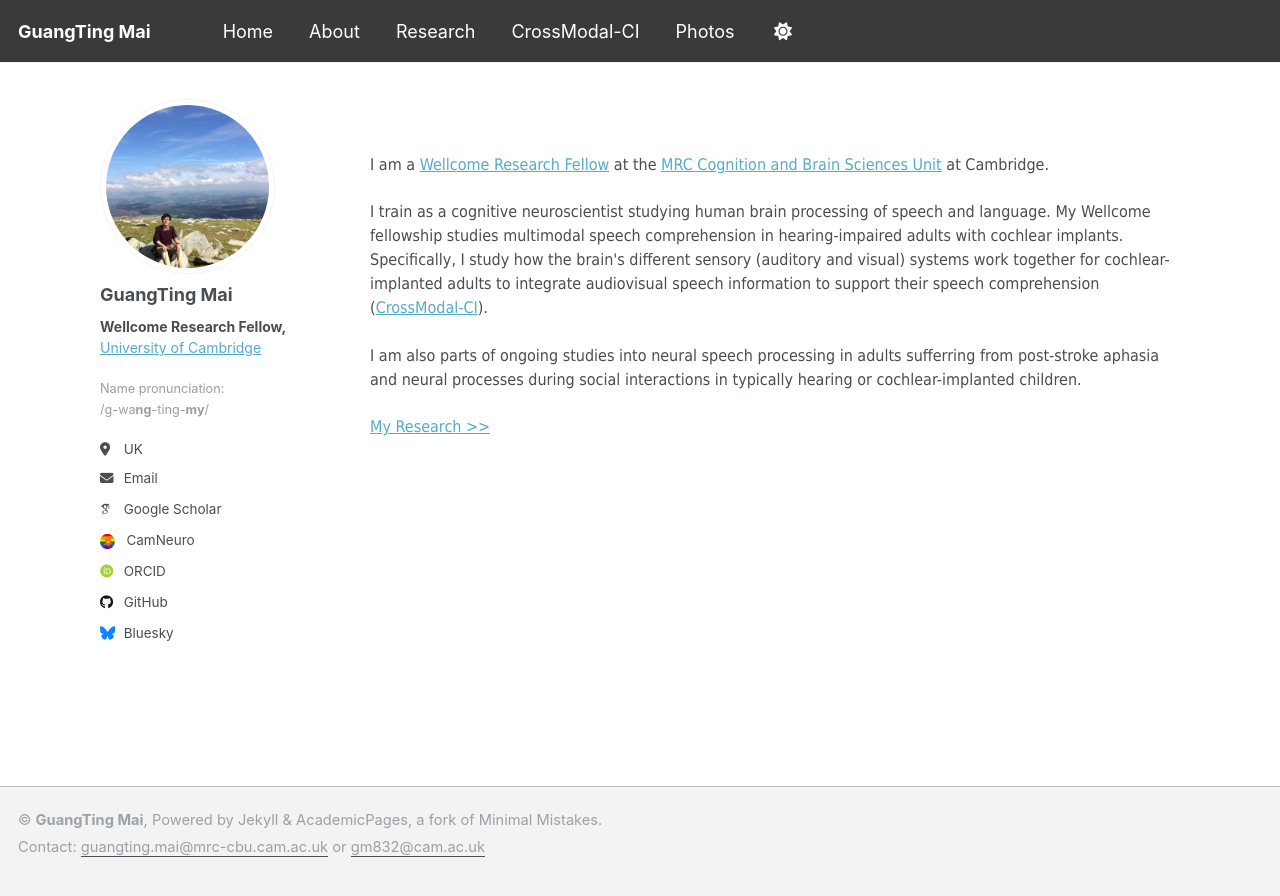
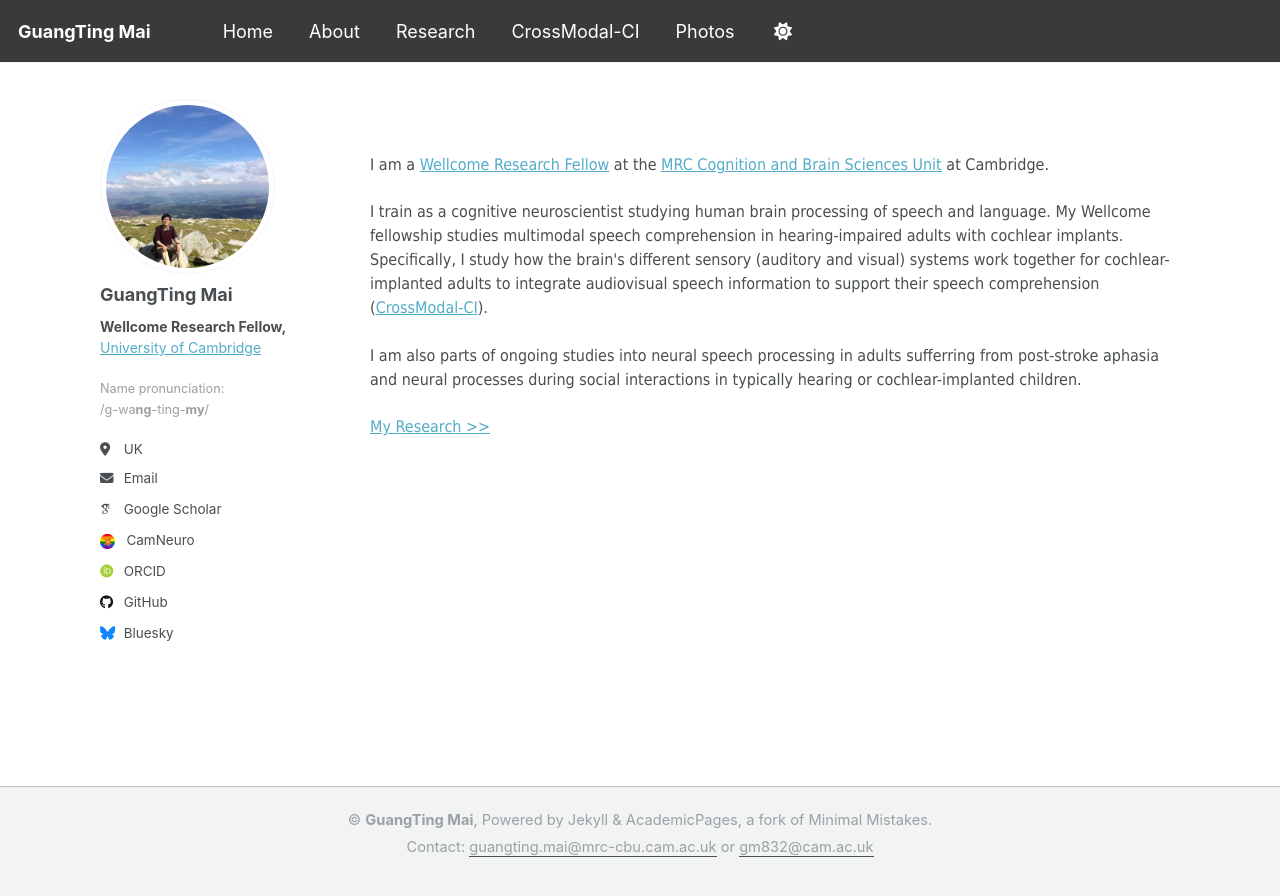
Before and after one commit to guangtingmai/guangtingmai.github.io, a Jekyll site: the page built from _pages/readme.html, in a window 1280 px wide. Shown: the top 896 px of the page. Built offline with Jekyll 4.4.1, drawn with Linux system fonts in a browser that asks for light colours; some web fonts are replaced.

Commit message:
Update footer.html

```diff
--- a/_includes/footer.html
+++ b/_includes/footer.html
@@ -1,4 +1,4 @@
-<p><span style="font-size: 11pt">© <strong>{{ site.name | default: site.title }}</strong>, Powered by <a href="https://jekyllrb.com" target="_blank">Jekyll</a>
+<p align="center"><span style="font-size: 11pt">© <strong>{{ site.name | default: site.title }}</strong>, Powered by <a href="https://jekyllrb.com" target="_blank">Jekyll</a>
   & <a href="https://github.com/academicpages/academicpages.github.io" target="_blank">AcademicPages</a>, a fork of
   <a href="https://mmistakes.github.io/minimal-mistakes/" target="_blank">Minimal Mistakes</a>.<br>
   Contact: <a href="mailto:guangting.mai@mrc-cbu.cam.ac.uk"><u>guangting.mai@mrc-cbu.cam.ac.uk</u></a> or <a href="mailto:gm832@cam.ac.uk"><u>gm832@cam.ac.uk</u></a></span>
```
